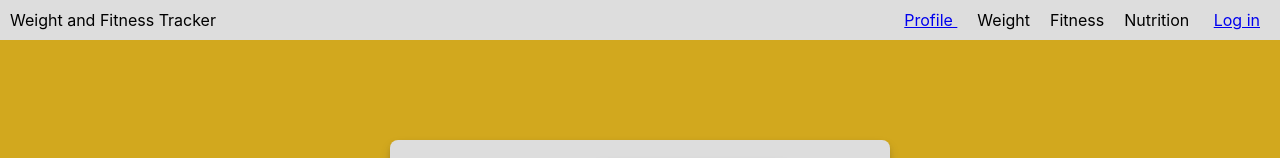
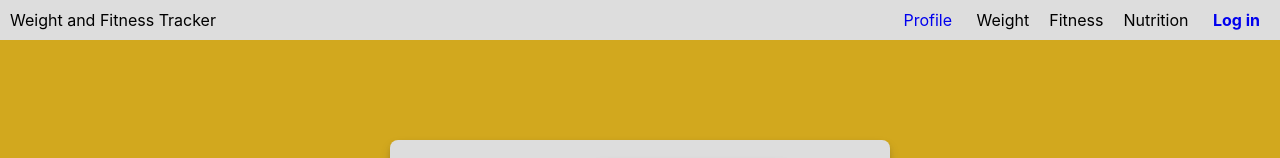
Before and after one commit to jelena2803/Weight-fitness-tracker, a React (Create React App) app: page /login in a window 1280 px wide. Shown: the top 158 px of the page. Built offline with nearby package versions, Linux system fonts and the light colour scheme.

Commit message:
navbar links styled for various states

```diff
--- a/src/App.css
+++ b/src/App.css
@@ -35,7 +35,22 @@ nav li, span {
   padding: 10px;
 }
 
-.menu-right li:hover {
+nav li a {
+  text-decoration: none;
+}
+
+nav li a:visited {
+  text-decoration: none;
+  color: black;
+  font-weight: bold;
+}
+
+.active {
+  text-decoration: none;
+  font-weight: bold;
+}
+
+.menu-right li:hover, .inactive:hover {
   color: rgb(210, 168, 30);
   cursor: pointer;
 }
@@ -54,7 +69,6 @@ footer {
 
 .menu-right {
   float: right;
-  /* margin-left: auto; */
 }
 
 .profile-form {
@@ -100,6 +114,10 @@ input:focus {
   box-shadow: rgba(210, 168, 30) 0px 6px 12px -2px, rgb(210, 168, 30) 0px 3px 7px -3px;
 }
 
+input:hover {
+  box-shadow: rgba(210, 168, 30) 0px 6px 12px -2px, rgb(210, 168, 30) 0px 3px 7px -3px;
+}
+
 .profile-data {
   margin: 15px 20px;
   text-align: center;
```
